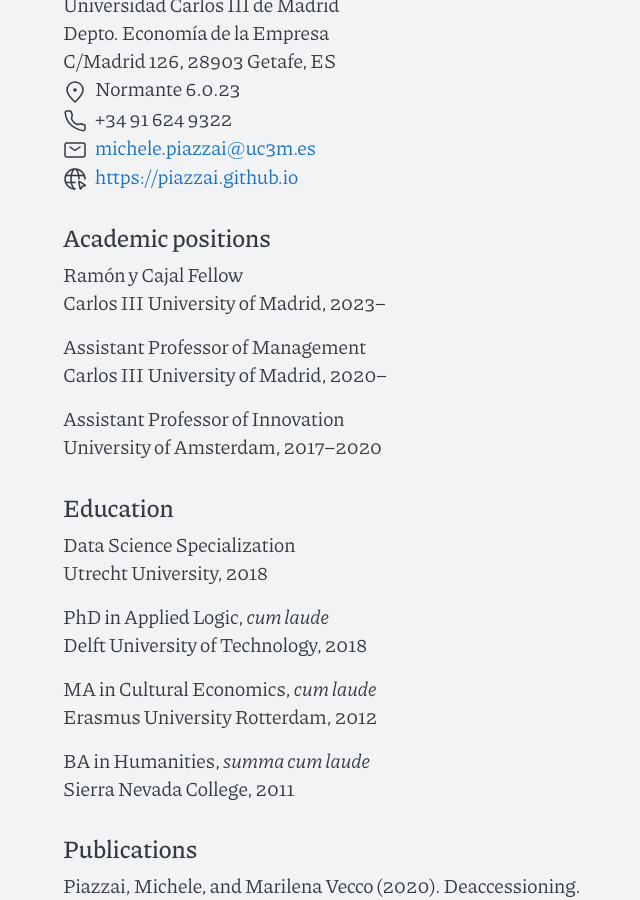
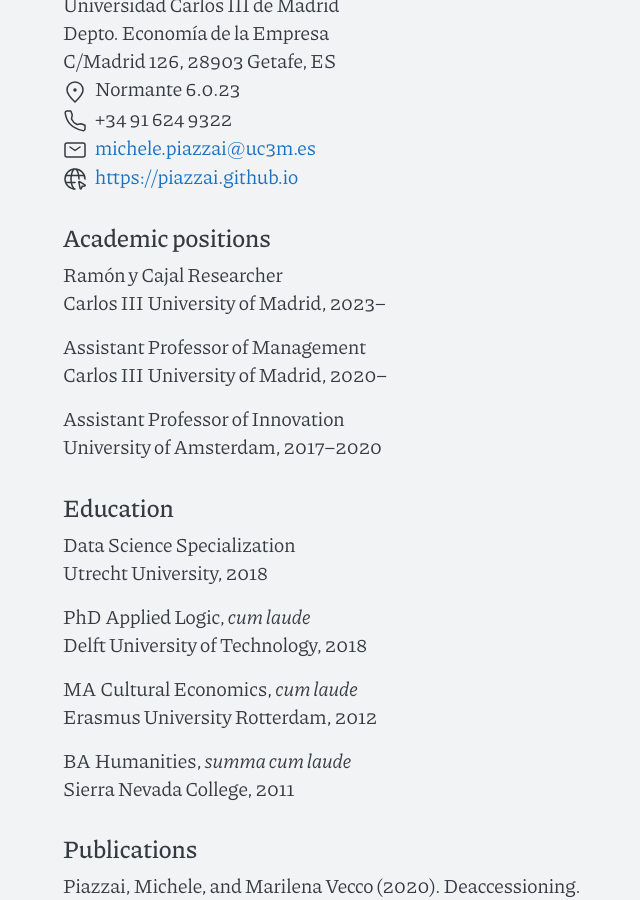
Before and after one commit to piazzai/piazzai.github.io, a Jekyll site: the page built from cv.md, in a window 1280 px wide and 900 px high, scrolled down 214 px. Shown: the whole window, without its empty margins (304-944 px from the left). Built offline with Jekyll 4.4.1, drawn with Linux system fonts in a browser that asks for light colours.

Commit message:
Change wording

```diff
--- a/cv.md
+++ b/cv.md
@@ -9,7 +9,7 @@
 
 ## Academic positions
 
-Ramón y Cajal Fellow
+Ramón y Cajal Researcher
 Carlos III University of Madrid, 2023--
 
 Assistant Professor of Management
@@ -23,13 +23,13 @@
 Data Science Specialization
 Utrecht University, 2018
 
-PhD in Applied Logic, *cum laude*
+PhD Applied Logic, *cum laude*
 Delft University of Technology, 2018
 
-MA in Cultural Economics, *cum laude*
+MA Cultural Economics, *cum laude*
 Erasmus University Rotterdam, 2012
 
-BA in Humanities, *summa cum laude*
+BA Humanities, *summa cum laude*
 Sierra Nevada College, 2011
 
 ## Publications
```
